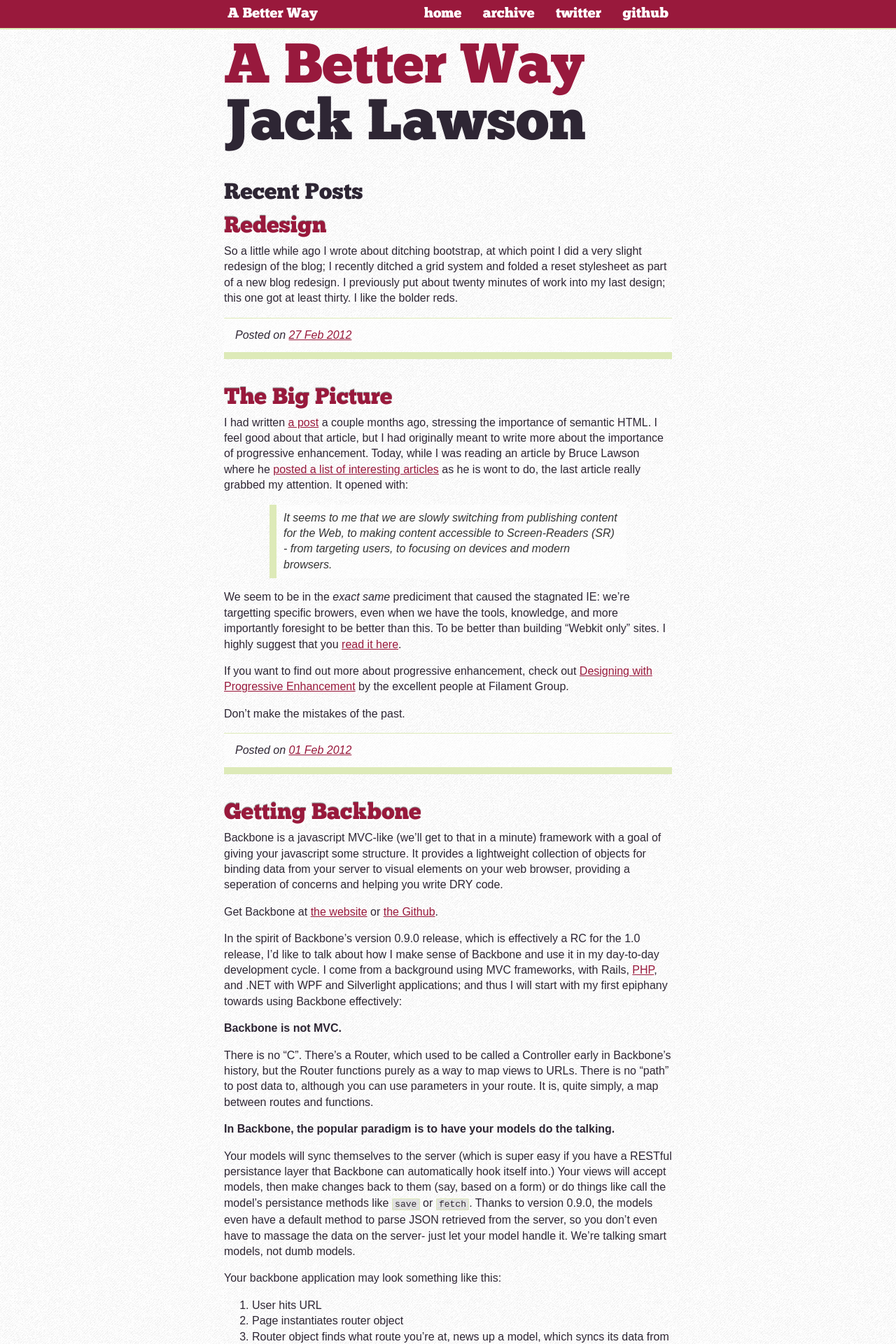
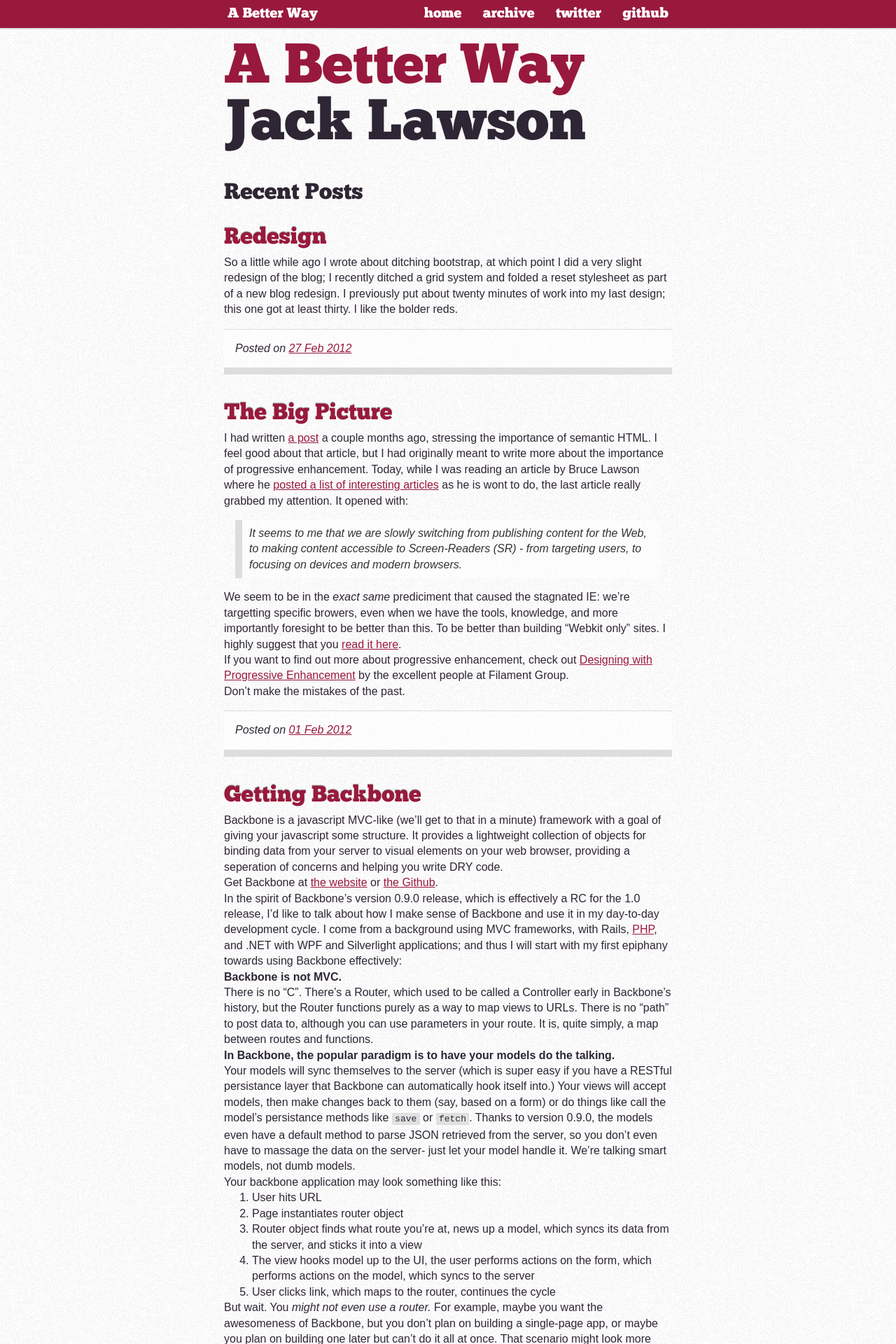
Before and after one commit to ajacksified/ajacksified.github.com, a Jekyll site: the page built from index.html, in a window 1280 px wide. Shown: the top 1920 px of the page at 70% size. Built offline with Jekyll 4.4.1, drawn with Linux system fonts in a browser that asks for light colours; nearby versions of some CDN libraries; Markdown is read by kramdown in place of the engine named in the settings.

Commit message:
More style tweaks

```diff
--- a/css/styles.css
+++ b/css/styles.css
@@ -1,12 +1,17 @@
+/* fonts */
+@font-face {
+    font-family: 'ChunkFiveRegular';
+    src: url('./fonts/Chunkfive-webfont.eot');
+    src: url('./fonts/Chunkfive-webfont.eot?#iefix') format('embedded-opentype'),
+         url('./fonts/Chunkfive-webfont.woff') format('woff'),
+         url('./fonts/Chunkfive-webfont.ttf') format('truetype'),
+         url('./fonts/Chunkfive-webfont.svg#ChunkFiveRegular') format('svg');
+    font-weight: normal;
+    font-style: normal;
+
+}
+
 /* reset */
-
-/*
-html5doctor.com Reset Stylesheet
-v1.6.1
-Last Updated: 2010-09-17
-Author: Richard Clark - http://richclarkdesign.com
-Twitter: @rich_clark
-*/
 
 html, body, div, span, object, iframe,
 h1, h2, h3, h4, h5, h6, p, blockquote, pre,
@@ -103,20 +108,6 @@ input, select {
     vertical-align:middle;
 }
 
-
-/* fonts */
-@font-face {
-    font-family: 'ChunkFiveRegular';
-    src: url('./fonts/Chunkfive-webfont.eot');
-    src: url('./fonts/Chunkfive-webfont.eot?#iefix') format('embedded-opentype'),
-         url('./fonts/Chunkfive-webfont.woff') format('woff'),
-         url('./fonts/Chunkfive-webfont.ttf') format('truetype'),
-         url('./fonts/Chunkfive-webfont.svg#ChunkFiveRegular') format('svg');
-    font-weight: normal;
-    font-style: normal;
-
-}
-
 /* real stuff */
 
 body {
@@ -124,6 +115,11 @@ body {
   color: #2e2634;
   font-family: Arial, sans-serif;
   font-weight: 400;
+  line-height: 1.4em;
+}
+
+strong {
+  font-weight: 700;
 }
 
 h1, h2, h3, .topbar a { font-weight: normal; line-height: 1.5em; font-family: "ChunkFiveRegular", Georgia, serif; }
@@ -144,9 +140,6 @@ h3 {
   font-size: 14pt;
 }
 
-strong {
-  font-weight: 700;
-}
 
 a {
   color: #99193c;
@@ -156,18 +149,37 @@ a:hover {
   color: #79091c;
 }
 
-article p, article ol, article blockquote, article ul, .addthis_toolbox {
-  line-height: 1.4em;
-  max-width: 40em;
-  margin: 0 auto 1em auto;
+article {
+  margin: 1em auto;
 }
 
 article blockquote {
-  max-width: 30em;
+  margin: 1em;
 }
 
 article li {
   margin-left: 2.5em;
+}
+
+article h1 {
+  text-shadow: 0px 2px 2px rgba(255,255,255,1), 0px -1px 1px rgba(0,0,0,.5);
+}
+
+article footer {
+  margin-bottom: 2em;
+}
+
+.post article h1 {
+  text-align: center;
+}
+
+footer {
+  border-top: solid 1px #ddd;
+  border-bottom: solid 10px #ddd;
+  background: rgba(255,255,255,.5);
+  font-style: italic;
+  padding: 1em;
+  margin-top: 1em;
 }
 
 pre, code {
@@ -176,15 +188,15 @@ pre, code {
 }
 
 pre {
-  border-bottom: solid 1px #ddeab8;
-  border-left: solid 10px #ddeab8;
+  border-bottom: solid 1px #ddd;
+  border-left: solid 10px #ddd;
   padding: 1em;
   margin: 1em 0;
 }
 
 code {
   padding: 0 .25em;
-  border: solid 1px #ddeab8;
+  border: solid 1px #ddd;
 }
 
 pre code {
@@ -192,41 +204,11 @@ pre code {
   border: none;
 }
 
-article h1 {
-  text-shadow: 0px 2px 2px rgba(255,255,255,1), 0px -1px 1px rgba(0,0,0,.5);
-}
-
-.post article h1 {
-  text-align: center;
-}
-
-article {
-  margin-bottom: 1em;
-}
-
-
-footer, footer.row {
-  border-top: solid 1px #ddeab8;
-  border-bottom: solid 10px #ddeab8;
-  background: rgba(255,255,255,.5);
-  font-style: italic;
-  padding: 1em;
-  margin-top: 1em;
-}
-
-article footer {
-  margin-bottom: 2em;
-}
-
-aside h1 {
-  font-size: 18pt;
-}
-
 blockquote {
   font-style: italic;
   color: #333;
   background: rgba(255,255,255,.5);
-  border-left:10px solid #ddeab8;
+  border-left:10px solid #ddd;
   margin:1.5em 10px;
   padding:.5em 10px;
   quotes:"\201C""\201D""\2018""\2019";
@@ -236,24 +218,8 @@ blockquote p {
   display:inline;
 }
 
-.sidebar {
-  background: rgba(255,255,255,.5);
-  border: solid 1px #ddeab8;
-  border-radius: 2px;
-}
-
-aside .well {
-  margin: 1em;
-}
-
-.sidebar ul {
-  list-style: disc;
-  margin: 0 0 0 1em;
-  padding: 0;
-}
-
-.sidebar li{
-  margin-bottom: .5em;
+aside h1 {
+  font-size: 18pt;
 }
 
 .btn {
@@ -275,11 +241,11 @@ aside .well {
 
 .topbar {
   background: #99193c;
-  border-bottom: solid 2px #ddeab8;
+  border-bottom: solid 2px #ddd;
   width: 100%;
 }
 
-.topbar h1, .topbar h2, .topbar h3{
+.topbar h1 {
   color: #fff;
   display: inline;
   margin: 0;
@@ -311,10 +277,14 @@ aside .well {
   color: #ddd;
 }
 
+.archive ul {
+  list-style: none;
+}
+
 .archive time {
   background: #999;
   color: white;
-  border-radius: 5px;
+  border-radius: 3px;
   padding: 1px 5px;
 }
 
```
